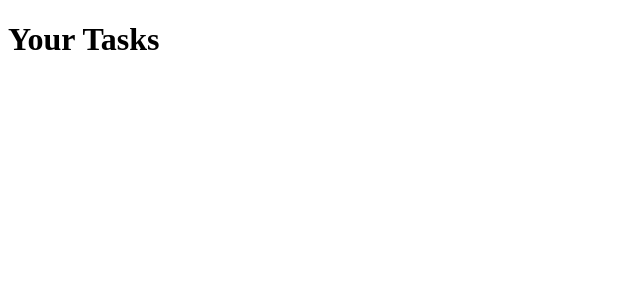
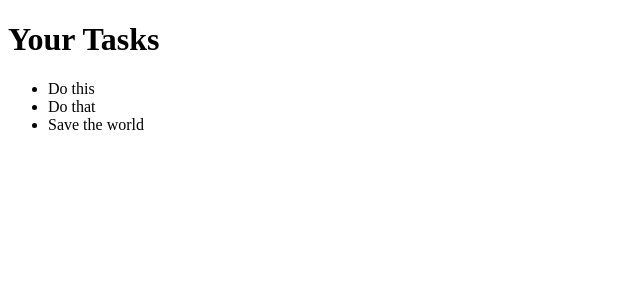
Before and after one commit to markgreenwood/ToDone, a React app: page / in a window 1280 px wide. Shown: the top 300 px of the page, without its empty margins (0-640 px from the left). Built offline with nearby package versions, Linux system fonts and the light colour scheme.

Commit message:
Added faux task data and list items to main page

```diff
--- a/src/Components/App.js
+++ b/src/Components/App.js
@@ -1,10 +1,14 @@
 import React from 'react';
 // import './App.css';
+import tasks from '../data/tasks';
 
 function App() {
   return (
     <div>
       <h1>Your Tasks</h1>
+      <ul>
+        {tasks.map(task => <li key={task.id}>{task.description}</li>)}
+      </ul>
     </div>
   );
 }
--- /dev/null
+++ b/src/data/tasks.json
@@ -0,0 +1,20 @@
+[
+  {
+    "id": "1",
+    "description": "Do this",
+    "duedate": "",
+    "complete": false
+  },
+  {
+    "id": "2",
+    "description": "Do that",
+    "duedate": "",
+    "complete": false
+  },
+  {
+    "id": "3",
+    "description": "Save the world",
+    "duedate": "",
+    "complete": false
+  }
+]
```
Also changed, not shown: src/data/generate-data.js (added, +25 -0 lines), 2 other files (tests, documents, lock files or other folders).
